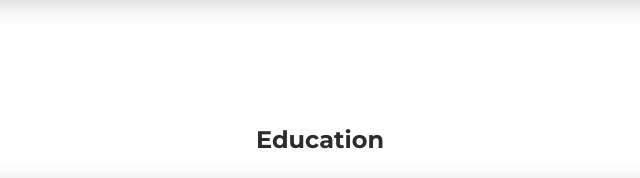
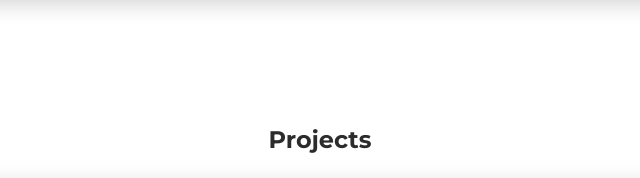
Before and after one commit to mazambani/Curriculum-Vitae, a plain HTML site: page index.html in a window 1280 px wide. Shown: the part 2589-2767 px from the top of the page, 320-960 px from the left. Drawn offline with Linux system fonts and the light colour scheme.

Commit message:
Update index.html

```diff
--- a/index.html
+++ b/index.html
@@ -189,7 +189,7 @@
     </div>
   <div class="section">
   <div class="container cc-education">
-    <div class="h4 text-center mb-4 title">Education</div>
+    <div class="h4 text-center mb-4 title">Projects</div>
     <div class="card">
       <div class="row">
         <div class="col-md-3 bg-primary" data-aos="fade-right" data-aos-offset="50" data-aos-duration="500">
```
